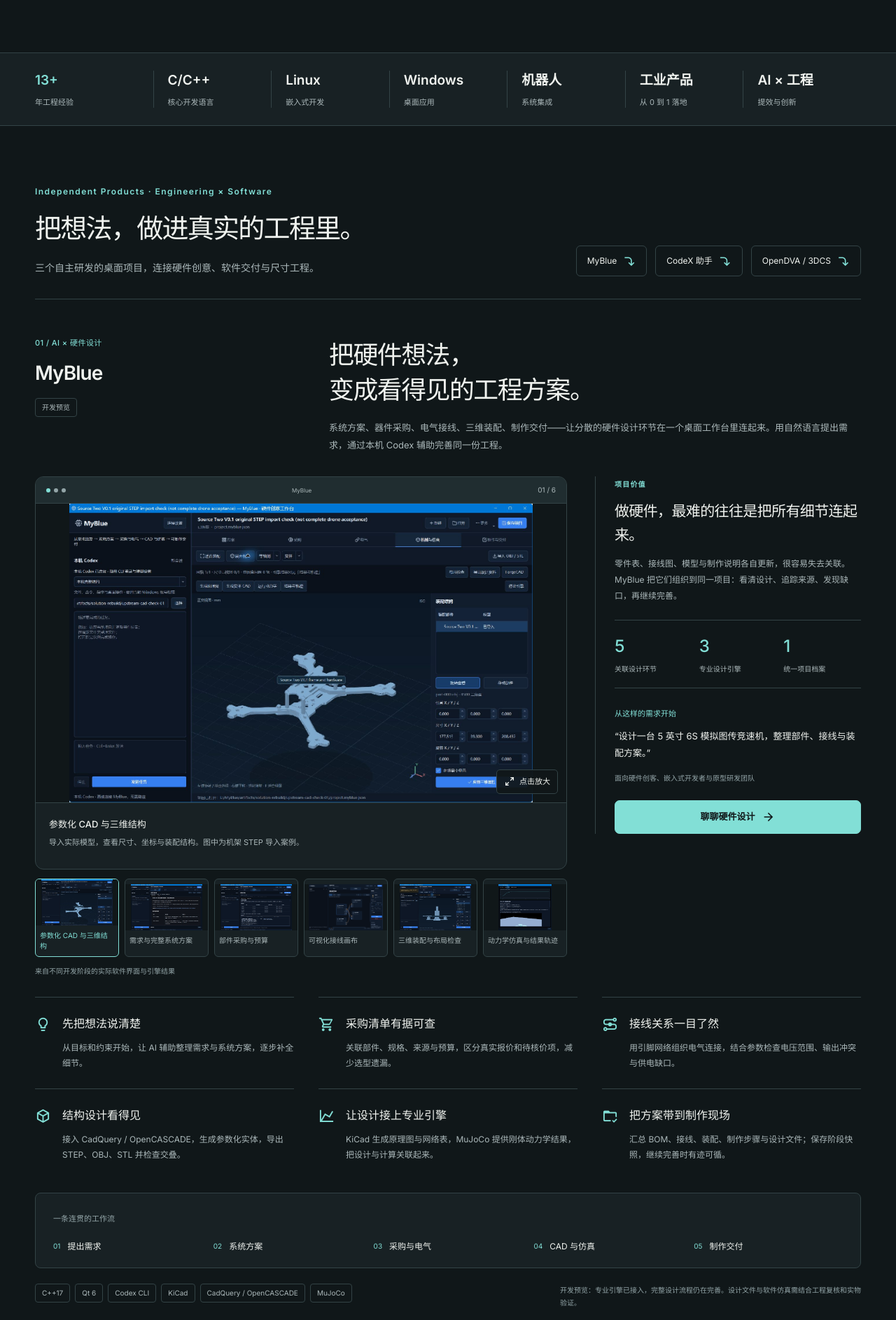
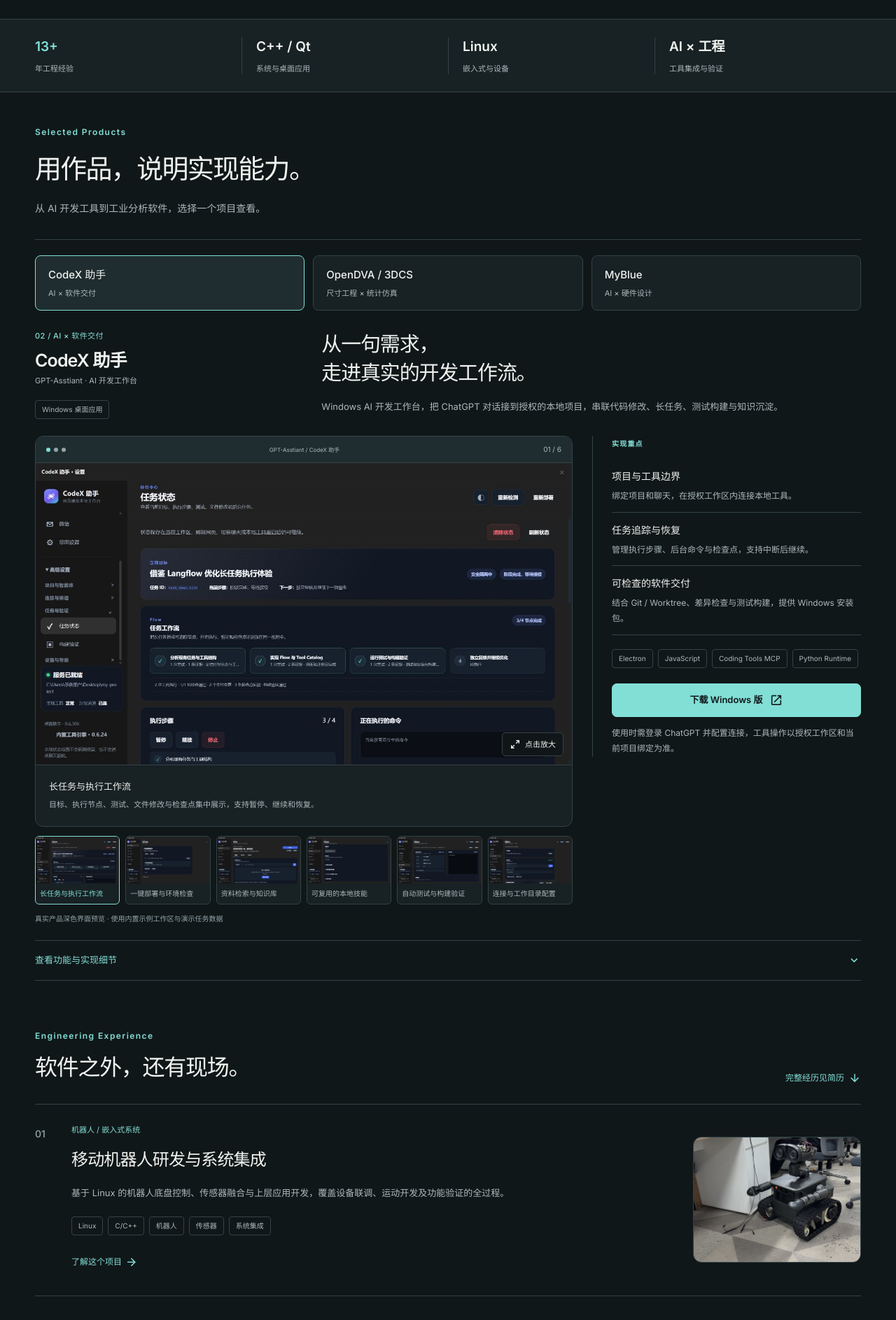
Before and after one commit to ph1126542159/MyPage, a Vue app: page / in a window 1280 px wide. Shown: the part 633-2520 px from the top of the page at 70% size. Built offline with nearby package versions, Linux system fonts and the light colour scheme.

Commit message:
design: simplify portfolio for recruiters and technical leaders

```diff
--- a/index.html
+++ b/index.html
@@ -9,9 +9,9 @@
     <meta http-equiv="Expires" content="0" />
     <meta
       name="description"
-      content="彭辉的个人主页，展示 MyBlue AI 硬件设计工作台、GPT-Asstiant / CodeX 本地开发助手，以及系统软件、机器人与工业产品工程实践。"
+      content="彭辉，13+ 年 C/C++ 研发经验，专注系统软件、Qt 桌面应用与工业软件。代表作品包括 CodeX 助手、OpenDVA / 3DCS 和 MyBlue，展示系统设计、开发联调与测试交付能力。"
     />
-    <title>彭辉 | 万能型系统软件工程师</title>
+    <title>彭辉 | C++ 系统软件与工业软件工程师</title>
   </head>
   <body>
     <div id="app"></div>
--- a/src/App.vue
+++ b/src/App.vue
@@ -8,14 +8,27 @@ const asset = (path) => `${import.meta.env.BASE_URL}${path}`
 const menuOpen = ref(false)
 const activeSection = ref('#hero')
 const resumeUrl = asset('resume/Peng-Hui-Resume.pdf')
+const selectedFeatured = ref('codex')
+const showcaseProjects = ['codex', '3dcs', 'myblue'].map(id => featuredProjects.find(project => project.id === id))
+const syncFeaturedFromHash = () => {
+  const id = window.location.hash.replace('#project-', '')
+  if (showcaseProjects.some(project => project.id === id)) {
+    selectedFeatured.value = id
+    requestAnimationFrame(() => document.getElementById(`project-${id}`)?.scrollIntoView())
+  }
+}
+const selectFeatured = (id) => {
+  selectedFeatured.value = id
+  window.history.replaceState(null, '', `#project-${id}`)
+}
 
 const navItems = [
-  ['首页', '#hero'], ['关于我', '#about'], ['自主作品', '#ai-projects'], ['项目实践', '#projects'],
-  ['技术能力', '#capability'], ['工作经历', '#experience'], ['联系我', '#contact'],
+  ['首页', '#hero'], ['代表作品', '#ai-projects'], ['工程实践', '#projects'],
+  ['技术能力', '#capability'], ['联系我', '#contact'],
 ]
 const proofItems = [
-  ['13+', '年工程经验'], ['C/C++', '核心开发语言'], ['Linux', '嵌入式开发'],
-  ['Windows', '桌面应用'], ['机器人', '系统集成'], ['工业产品', '从 0 到 1 落地'], ['AI × 工程', '提效与创新'],
+  ['13+', '年工程经验'], ['C++ / Qt', '系统与桌面应用'],
+  ['Linux', '嵌入式与设备'], ['AI × 工程', '工具集成与验证'],
 ]
 const projects = [
   {
@@ -25,22 +38,6 @@ const projects = [
     tags: ['Linux', 'C/C++', '机器人', '传感器', '系统集成'],
     highlights: ['完成机器人底盘、执行器与传感器联调', '构建从设备通信到上层业务的完整链路', '以现场问题闭环驱动软件稳定性提升'],
     aside: ['ROBOTS', 'IN', 'REAL WORLD'],
-  },
-  {
-    number: '02', eyebrow: '数字孪生 / 尺寸工程 / C++ 桌面端', title: 'OpenDVA / 3DCS 尺寸变差分析平台',
-    summary: '面向复杂装配的尺寸变差分析与数字孪生验证平台，以 3D 装配、公差建模和统计仿真支撑制造决策。',
-    image: asset('media/products/opendva-3dcs-forge.png'), alt: 'OpenDVA 3DCS 尺寸变差分析平台界面',
-    tags: ['3D 装配与工程树', 'GD&T 公差与测量', 'Monte Carlo 仿真', 'AAO 优化', '批处理与报告'],
-    highlights: ['在三维场景中组织零部件、工位、夹具与变差链', '通过公差、测量和 Monte Carlo 仿真评估装配波动', '支持优化探索、批量计算以及工程报告输出'],
-    aside: ['DIGITAL', 'TWIN', 'ENGINEERING'],
-  },
-  {
-    number: '03', eyebrow: 'AI × 工程效率', title: 'AI 辅助的工程开发实践',
-    summary: '在实际项目中引入 AI 工具，提升代码开发、问题定位、文档编写与测试效率，探索 AI 与工程融合的最佳实践。',
-    image: asset('media/products/robot-debug.jpg'), alt: '工程软件开发与设备调试现场',
-    tags: ['AI 工具', '工程效率', '自动化', '代码质量'],
-    highlights: ['将复杂需求拆分为可验证的工程任务', '让 AI 参与代码审查、测试补强与文档沉淀', '把构建、发布和回归验证组织成稳定流程'],
-    aside: ['AI', 'EMPOWERS', 'ENGINEERS'],
   },
 ]
 const capabilityNodes = [
@@ -67,10 +64,13 @@ const updateActiveSection = () => {
   })
 }
 onMounted(() => {
+  window.addEventListener('hashchange', syncFeaturedFromHash)
+  syncFeaturedFromHash()
   window.addEventListener('scroll', updateActiveSection, { passive: true })
   updateActiveSection()
 })
 onUnmounted(() => {
+  window.removeEventListener('hashchange', syncFeaturedFromHash)
   window.removeEventListener('scroll', updateActiveSection)
   cancelAnimationFrame(scrollFrame)
 })
@@ -91,14 +91,14 @@ onUnmounted(() => {
       <section id="hero" class="hero">
         <div class="hero-grid page-width">
           <div class="hero-copy">
-            <p class="kicker">系统软件工程师 · 独立产品开发者</p>
-            <h1>用工程与智能<br />让复杂问题<br /><em>变得简单。</em></h1>
-            <p class="hero-lead">13+ 年 C/C++ 开发经验，专注于 Linux、嵌入式系统、Windows 桌面应用、机器人与工业产品。结合 AI 工具，打造更高效率、更可靠的工程解决方案。</p>
+            <p class="kicker">彭辉 · C++ / 系统软件 / 工业软件</p>
+            <h1>把复杂系统<br />做成<em>可交付的软件。</em></h1>
+            <p class="hero-lead">13+ 年 C/C++ 研发经验，覆盖 Linux、嵌入式与 Windows 桌面应用。用工业项目和自主产品，展示从系统设计、开发联调到测试交付的工程能力。</p>
             <div class="hero-actions">
-              <a class="button button-primary" href="#ai-projects">探索我的自主作品 <v-icon icon="mdi-arrow-right" /></a>
+              <a class="button button-primary" href="#ai-projects">查看代表作品 <v-icon icon="mdi-arrow-right" /></a>
               <a class="button button-ghost" :href="resumeUrl" download="彭辉-系统软件工程师-简历.pdf"><v-icon icon="mdi-download-outline" /> 下载简历</a>
             </div>
-            <div class="hero-product-links"><span>正在构建</span><a href="#project-myblue">MyBlue <v-icon icon="mdi-arrow-top-right" /></a><a href="#project-codex">CodeX 助手 <v-icon icon="mdi-arrow-top-right" /></a></div>
+            <div class="hero-product-links"><span>代表作品</span><a href="#project-codex">CodeX 助手 <v-icon icon="mdi-arrow-top-right" /></a><a href="#project-3dcs">OpenDVA / 3DCS <v-icon icon="mdi-arrow-top-right" /></a></div>
           </div>
           <figure class="hero-profile"><div class="profile-topline"><span>Peng Hui / 彭辉</span><v-icon icon="mdi-arrow-top-right" /></div><img class="hero-portrait" :src="asset('media/photos/profile-formal-cutout.png')" alt="彭辉正式形象照" /><figcaption class="hero-identity"><div><strong>专注工程落地</strong><span>连接软件、硬件与真实世界</span></div><span class="profile-index">01 / PROFILE</span></figcaption></figure>
         </div>
@@ -106,18 +106,18 @@ onUnmounted(() => {
       </section>
 
       <section id="ai-projects" class="featured-section"><div class="page-width">
-        <header class="featured-section-heading"><div><p class="kicker">Independent Products · Engineering × Software</p><h2>把想法，做进真实的工程里。</h2><p>三个自主研发的桌面项目，连接硬件创意、软件交付与尺寸工程。</p></div><nav aria-label="自主作品导航"><a href="#project-myblue">MyBlue <v-icon icon="mdi-arrow-down-right" /></a><a href="#project-codex">CodeX 助手 <v-icon icon="mdi-arrow-down-right" /></a><a href="#project-3dcs">OpenDVA / 3DCS <v-icon icon="mdi-arrow-down-right" /></a></nav></header>
-        <ProjectShowcase v-for="project in featuredProjects" :key="project.id" :project="project" />
+        <header class="featured-section-heading"><div><p class="kicker">Selected Products</p><h2>用作品，说明实现能力。</h2><p>从 AI 开发工具到工业分析软件，选择一个项目查看。</p></div></header>
+        <nav class="product-selector" aria-label="代表作品切换"><button v-for="project in showcaseProjects" :key="project.id" type="button" :aria-pressed="selectedFeatured === project.id" :aria-controls="`project-${project.id}`" :class="{ selected: selectedFeatured === project.id }" @click="selectFeatured(project.id)"><strong>{{ project.displayName || project.name }}</strong><span>{{ project.category }}</span></button></nav>
+        <ProjectShowcase v-for="project in showcaseProjects" v-show="selectedFeatured === project.id" :key="project.id" :project="project" />
       </div></section>
 
       <section id="projects" class="projects-section"><div class="page-width">
-        <header class="section-heading"><div><p class="kicker">Selected Work</p><h2>精选项目实践</h2></div><p>真实项目 · 真实场景 · 真实代码 · 真实结果</p><a href="#project-02">查看重点项目 <v-icon icon="mdi-arrow-right" /></a></header>
+        <header class="section-heading"><div><p class="kicker">Engineering Experience</p><h2>软件之外，还有现场。</h2></div><a :href="resumeUrl" download>完整经历见简历 <v-icon icon="mdi-arrow-down" /></a></header>
         <article v-for="project in projects" :id="`project-${project.number}`" :key="project.number" class="project-row" :class="`project-${project.number}`">
           <div class="project-number">{{ project.number }}</div>
           <div class="project-copy"><p class="project-eyebrow">{{ project.eyebrow }}</p><h3>{{ project.title }}</h3><p>{{ project.summary }}</p>
             <div class="tag-list"><span v-for="tag in project.tags" :key="tag">{{ tag }}</span></div>
             <details><summary>了解这个项目 <v-icon icon="mdi-arrow-right" /></summary><ul><li v-for="item in project.highlights" :key="item">{{ item }}</li></ul></details>
-            <a v-if="project.number === '02'" class="project-detail-link" href="#project-3dcs">查看 6 张界面图与功能介绍 <v-icon icon="mdi-arrow-up-right" /></a>
           </div>
           <figure class="project-media"><img :src="project.image" :alt="project.alt" loading="lazy" /></figure>
           <div class="project-aside"><span v-for="word in project.aside" :key="word">{{ word }}</span></div>
@@ -131,14 +131,15 @@ onUnmounted(() => {
         </div>
       </div></section>
 
-      <section id="experience" class="experience-section"><div class="page-width">
+      <section id="experience" class="experience-section"><details class="page-width career-more">
+        <summary>查看职业轨迹 <v-icon icon="mdi-chevron-down" /></summary>
         <header class="section-heading compact"><div><p class="kicker">Career Path</p><h2>职业轨迹</h2></div><p>持续积累，在实践中成长</p></header>
         <div class="timeline"><article v-for="(item, index) in timeline" :key="item[0]" :class="{ active: index === timeline.length - 1 }"><div class="timeline-dot"></div><strong>{{ item[0] }}</strong><h3>{{ item[1] }}</h3><p>{{ item[2] }}</p></article></div>
-      </div></section>
+      </details></section>
 
       <section id="contact" class="closing-section"><div class="page-width closing-content">
-        <p class="kicker">让想法走向落地</p><h2>下一个复杂问题，<br /><em>一起解决。</em></h2>
-        <p>如果你正在寻找一位懂系统、懂产品，也懂如何用 AI 提升工程效率的开发者，欢迎联系我。</p>
+        <p class="kicker">Let's Talk Engineering</p><h2>聊聊你的<em>技术岗位。</em></h2>
+        <p>系统软件、C++ 桌面应用与工业软件研发。欢迎交流岗位需求、项目经历与实现细节。</p>
         <address class="contact-details">
           <a :href="`tel:${siteContent.hero.phone}`"><v-icon icon="mdi-phone-outline" /><span><small>电话</small><strong>{{ siteContent.hero.phone }}</strong></span></a>
           <a :href="`mailto:${siteContent.hero.email}`"><v-icon icon="mdi-email-outline" /><span><small>邮箱</small><strong>{{ siteContent.hero.email }}</strong></span></a>
--- a/src/components/ProjectShowcase.vue
+++ b/src/components/ProjectShowcase.vue
@@ -10,7 +10,7 @@ const selected = computed(() => props.project.screenshots[selectedIndex.value])
   <article :id="`project-${project.id}`" class="featured-project" :class="`featured-${project.id}`">
     <header class="featured-heading">
       <div class="featured-intro"><div class="featured-label"><span>{{ project.number }} / {{ project.category }}</span></div><p class="featured-name">{{ project.displayName || project.name }}</p><p v-if="project.alias" class="featured-alias">{{ project.alias }}</p><span class="featured-status">{{ project.status }}</span></div>
-      <div class="featured-story"><h3>{{ project.title }}</h3><p class="featured-description">{{ project.description }}</p></div>
+      <div class="featured-story"><h3>{{ project.title }}</h3><p class="featured-description">{{ project.compactSummary || project.description }}</p></div>
     </header>
 
     <div class="featured-stage">
@@ -31,16 +31,20 @@ const selected = computed(() => props.project.screenshots[selectedIndex.value])
         <p class="gallery-note">{{ project.galleryNote }}</p>
       </div>
       <aside class="featured-value">
-        <p class="kicker">项目价值</p><h4>{{ project.problem }}</h4><p>{{ project.value }}</p>
-        <div class="featured-facts"><div v-for="fact in project.facts" :key="fact.label"><strong>{{ fact.value }}</strong><span>{{ fact.label }}</span></div></div>
-        <div class="featured-scenario"><span>从这样的需求开始</span><blockquote>{{ project.scenario }}</blockquote><small>{{ project.audience }}</small></div>
-        <a class="button button-primary" :href="project.href" :target="project.external ? '_blank' : undefined" :rel="project.external ? 'noopener noreferrer' : undefined">{{ project.cta }} <v-icon :icon="project.external ? 'mdi-open-in-new' : 'mdi-arrow-right'" /></a>
+        <p class="kicker">实现重点</p>
+        <ul class="project-highlights"><li v-for="item in project.engineering" :key="item.title"><strong>{{ item.title }}</strong><p>{{ item.text }}</p></li></ul>
+        <div class="tag-list"><span v-for="tech in project.stack.slice(0, 4)" :key="tech">{{ tech }}</span></div>
+        <a class="button button-primary" :href="project.href" :target="project.external ? '_blank' : undefined" :rel="project.external ? 'noopener noreferrer' : undefined">{{ project.external ? project.cta : '交流项目经验' }} <v-icon :icon="project.external ? 'mdi-open-in-new' : 'mdi-arrow-right'" /></a>
+        <p class="project-status-note">{{ project.note }}</p>
       </aside>
     </div>
 
-    <div class="feature-grid"><div v-for="feature in project.features" :key="feature.title" class="feature-tile"><v-icon :icon="feature.icon" /><h4>{{ feature.title }}</h4><p>{{ feature.text }}</p></div></div>
-    <div class="featured-workflow"><span>一条连贯的工作流</span><ol><li v-for="(step, index) in project.workflow" :key="step"><small>{{ String(index + 1).padStart(2, '0') }}</small>{{ step }}</li></ol></div>
-    <footer class="featured-footer"><div class="tag-list"><span v-for="tech in project.stack" :key="tech">{{ tech }}</span></div><p>{{ project.note }}</p></footer>
+    <details class="project-more">
+      <summary>查看功能与实现细节 <v-icon icon="mdi-chevron-down" /></summary>
+      <div class="project-context"><h4>{{ project.problem }}</h4><p>{{ project.value }}</p><blockquote>{{ project.scenario }}</blockquote></div>
+      <div class="feature-grid"><div v-for="feature in project.features" :key="feature.title" class="feature-tile"><v-icon :icon="feature.icon" /><h4>{{ feature.title }}</h4><p>{{ feature.text }}</p></div></div>
+      <div class="featured-workflow"><span>一条连贯的工作流</span><ol><li v-for="(step, index) in project.workflow" :key="step"><small>{{ String(index + 1).padStart(2, '0') }}</small>{{ step }}</li></ol></div>
+    </details>
 
     <v-dialog v-model="viewerOpen" max-width="1440" class="screenshot-dialog" :aria-label="`${project.name} ${selected.title} 大图`">
       <div class="image-viewer"><header><strong>{{ project.name }} · {{ selected.title }}</strong><button type="button" aria-label="关闭大图" @click="viewerOpen = false"><v-icon icon="mdi-close" /></button></header><img :src="selected.file" :alt="selected.title" /><p>{{ selected.text }}</p></div>
--- a/src/data/featuredProjects.js
+++ b/src/data/featuredProjects.js
@@ -3,6 +3,8 @@ const media = (project, file) => `${import.meta.env.BASE_URL}media/projects/${pr
 export const featuredProjects = [
   {
     id: 'myblue', number: '01', name: 'MyBlue', category: 'AI × 硬件设计', status: '开发预览',
+    compactSummary: 'C++ / Qt 硬件设计工作台，将需求、BOM、接线和三维装配关联到同一工程，接入 Codex 与专业设计引擎。',
+    engineering: [{title:'跨工具集成',text:'连接 KiCad、CadQuery / OpenCASCADE 与 MuJoCo。'},{title:'工程数据关联',text:'把器件、引脚、结构与制作资料组织到同一项目。'},{title:'阶段记录与复核',text:'区分报价、仿真与待验证项，保留设计快照。'}],
     title: '把硬件想法，\n变成看得见的工程方案。',
     description: '系统方案、器件采购、电气接线、三维装配、制作交付——让分散的硬件设计环节在一个桌面工作台里连起来。用自然语言提出需求，通过本机 Codex 辅助完善同一份工程。',
     problem: '做硬件，最难的往往是把所有细节连起来。',
@@ -34,6 +36,8 @@ export const featuredProjects = [
   },
   {
     id:'codex', number:'02', name:'GPT-Asstiant / CodeX 助手',displayName:'CodeX 助手',alias:'GPT-Asstiant · AI 开发工作台',category:'AI × 软件交付',status:'Windows 桌面应用',
+    compactSummary:'Windows AI 开发工作台，把 ChatGPT 对话接到授权的本地项目，串联代码修改、长任务、测试构建与知识沉淀。',
+    engineering:[{title:'项目与工具边界',text:'绑定项目和聊天，在授权工作区内连接本地工具。'},{title:'任务追踪与恢复',text:'管理执行步骤、后台命令与检查点，支持中断后继续。'},{title:'可检查的软件交付',text:'结合 Git / Worktree、差异检查与测试构建，提供 Windows 安装包。'}],
     title:'从一句需求，\n走进真实的开发工作流。',
     description:'让网页版 ChatGPT 连接本地项目，把读懂代码、修改文件、执行命令、测试构建与经验沉淀串起来。一个桌面工作台，管理 AI 协同开发背后的项目、工具与任务。',
     problem:'AI 给出建议之后，工程工作还要继续。',
@@ -66,6 +70,8 @@ export const featuredProjects = [
   {
     id: '3dcs', number: '03', name: 'OpenDVA / 3DCS Forge', displayName: 'OpenDVA / 3DCS',
     alias: '三维尺寸变差分析平台', category: '尺寸工程 × 统计仿真', status: '开发预览',
+    compactSummary: 'C++ / Qt 三维尺寸分析平台，将装配、公差、测量与 Monte Carlo 仿真连接起来，分析偏差分布和关键变差来源。',
+    engineering: [{title:'工业软件建模',text:'组织零件、装配关系、GD&T 与测量目标。'},{title:'可复现的统计计算',text:'配置随机种子与抽样参数，查看统计和贡献度结果。'},{title:'计算与展示衔接',text:'关联 Qt3D 工作区、分析结果与 HTML / CSV 报告。'}],
     title: '看见装配偏差，\n找到影响质量的关键因素。',
     description: '零件尺寸都在允许范围内，装配后仍可能出现间隙不均、面差超标。OpenDVA 把装配关系、公差、测量与统计仿真放进同一个桌面工作台，帮助工程师分析偏差从哪里来、哪些因素值得优先调整。',
     problem: '从“能否装上”，走向“装配质量是否稳定”。',
--- a/src/styles/featured.scss
+++ b/src/styles/featured.scss
@@ -1,4 +1,23 @@
 .featured-section { padding-block: 85px 20px; }
+.product-selector { display: grid; grid-template-columns: repeat(3,minmax(0,1fr)); gap: 12px; margin-top: 22px; }
+.product-selector button { padding: 16px 18px; border: 1px solid var(--line); border-radius: 8px; background: var(--surface); text-align: left; color: var(--text); cursor: pointer; }
+.product-selector button.selected { border-color: var(--accent); background: var(--surface-raised); }
+.product-selector button:hover { border-color: var(--accent); }
+.product-selector strong, .product-selector span { display: block; }
+.product-selector strong { font-size: 15px; font-weight: 500; }
+.product-selector span { margin-top: 6px; color: var(--muted); font-size: 11px; }
+.project-highlights { margin: 14px 0; padding: 0; list-style: none; }
+.project-highlights li { padding: 12px 0; border-bottom: 1px solid var(--line); }
+.project-highlights strong { color: var(--text); font-size: 14px; font-weight: 500; }
+.project-highlights p { margin: 6px 0 0; color: var(--muted); font-size: 12px; line-height: 1.8; }
+.project-status-note { margin-top: 12px; font-size: 11px; }
+.project-more { margin-top: 22px; border-block: 1px solid var(--line); }
+.project-more > summary, .career-more > summary { display: flex; align-items: center; justify-content: space-between; gap: 12px; padding: 18px 0; color: var(--accent); font-size: 13px; cursor: pointer; list-style: none; }
+.project-more > summary::-webkit-details-marker, .career-more > summary::-webkit-details-marker { display: none; }
+.project-more[open] > summary .v-icon, .career-more[open] > summary .v-icon { transform: rotate(180deg); }
+.project-context { max-width: 800px; color: var(--muted); font-size: 13px; line-height: 1.85; }
+.project-context h4 { color: var(--text); font-weight: 500; }
+.project-context blockquote { margin: 16px 0; padding-left: 16px; border-left: 2px solid var(--accent); }
 .featured-section-heading { display: flex; justify-content: space-between; align-items: flex-end; gap: 28px; padding-bottom: 32px; border-bottom: 1px solid var(--line); }
 .featured-section-heading h2 { margin: 15px 0; font-size: clamp(27px,3vw,38px); font-weight: 500; letter-spacing: -.045em; }
 .featured-section-heading p:not(.kicker) { margin: 0; color: var(--muted); font-size: 14px; line-height: 1.8; }
@@ -111,3 +130,25 @@
   .featured-workflow li + li { border-top: 1px solid var(--line); }
   .image-viewer header { padding: 12px; }
 }
+
+.featured-section { padding-block: 48px 0; }
+.featured-project { padding-block: 28px 22px; }
+.featured-project + .featured-project { border-top: 0; }
+.featured-heading { gap: 24px; }
+.featured-stage { margin-top: 24px; gap: 28px; }
+.featured-name { margin-block: 10px; font-size: 25px; }
+.featured-heading h3 { font-size: 29px; }
+.featured-screen figcaption { min-height: 88px; }
+@media (max-width:640px) {
+  .featured-section { padding-top: 34px; }
+  .product-selector { grid-template-columns: minmax(0,1fr); gap: 8px; margin-top: 16px; }
+  .product-selector button { display: flex; align-items: center; justify-content: space-between; gap: 12px; padding: 12px; min-height: 48px; }
+  .product-selector strong { font-size: 13px; }
+  .product-selector span { margin: 0; font-size: 10px; }
+  .featured-heading { gap: 16px; }
+  .featured-heading h3 { font-size: 24px; }
+  .featured-stage { margin-top: 18px; gap: 18px; }
+  .featured-value { padding: 18px; }
+  .project-highlights { margin-block: 8px; }
+  .featured-screen figcaption { min-height: 90px; }
+}
--- a/src/styles/main.scss
+++ b/src/styles/main.scss
@@ -208,3 +208,30 @@ a:focus-visible, button:focus-visible, summary:focus-visible { outline: 2px soli
   html { scroll-behavior: auto; }
   *, *:before, *:after { transition: none !important; }
 }
+
+/* Keep the first pass focused on role, evidence and contact. */
+.hero-grid { padding-block: 52px; }
+.proof-grid { grid-template-columns: repeat(4,minmax(0,1fr)); }
+.projects-section, .capability-section, .closing-section { padding-block: 48px; }
+.experience-section { padding-block: 0 28px; }
+.career-more { border-block: 1px solid var(--line); }
+.career-more[open] { padding-bottom: 24px; }
+.projects-section .project-row { grid-template-columns: 28px minmax(0,1fr) 240px; padding-block: 26px; }
+.projects-section .project-media { height: 180px; }
+.projects-section .project-aside { display: none; }
+.closing-content h2 { font-size: clamp(30px,3.5vw,44px); }
+@media (max-width:640px) {
+  .hero-grid { padding-block: 30px; gap: 22px; }
+  .hero-profile { height: 230px; }
+  .hero-portrait { height: 195px; }
+  .proof-grid { grid-template-columns: repeat(2,minmax(0,1fr)); gap: 20px 0; }
+  .proof-item:nth-child(n) { padding-inline: 12px; border-left: 1px solid var(--line); }
+  .proof-item:nth-child(odd) { padding-left: 0; border-left: 0; }
+  .projects-section, .capability-section, .closing-section { padding-block: 34px; }
+  .experience-section { padding-block: 0 20px; }
+  .projects-section .project-row { grid-template-columns: minmax(0,1fr); gap: 16px; }
+  .projects-section .project-copy { grid-column: 1; grid-row: 1; }
+  .projects-section .project-number { display: none; }
+  .projects-section .project-media { grid-column: 1; grid-row: 2; height: 130px; }
+  .closing-content h2 { font-size: 31px; }
+}
```
Also changed, not shown: 1 other file (tests, documents, lock files or other folders).
